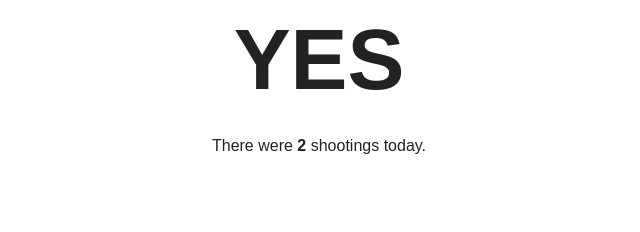
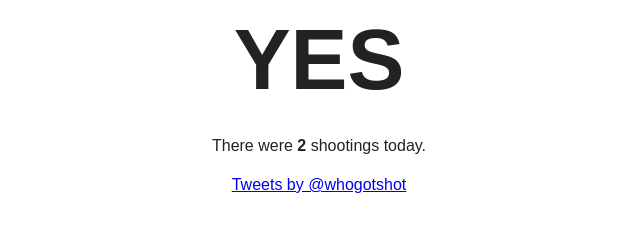
Before and after one commit to gatlin/wasthereamassshootingtoday.info, a plain HTML site: page index.html in a window 1280 px wide. Shown: the whole page, without its empty margins (321-961 px from the left). Drawn offline with nearby package versions, Linux system fonts and the light colour scheme.

Commit message:
embedded the twitter feed

```diff
--- a/css/custom.css
+++ b/css/custom.css
@@ -15,6 +15,7 @@ div.main {
     margin: 0 auto;
     position: relative;
     width: 50%;
+    text-align: center;
 }
 
 div.detail {
--- a/index.html
+++ b/index.html
@@ -26,6 +26,10 @@
         <div class="detail">
             <p>There were <strong>2</strong> shootings today.</p>
         </div>
+        <div class="main">
+                        <a class="twitter-timeline"  href="https://twitter.com/whogotshot" data-widget-id="652626099604578304">Tweets by @whogotshot</a>
+            <script>!function(d,s,id){var js,fjs=d.getElementsByTagName(s)[0],p=/^http:/.test(d.location)?'http':'https';if(!d.getElementById(id)){js=d.createElement(s);js.id=id;js.src=p+"://platform.twitter.com/widgets.js";fjs.parentNode.insertBefore(js,fjs);}}(document,"script","twitter-wjs");</script>
+        </div>
 
         <script src="https://ajax.googleapis.com/ajax/libs/jquery/1.11.3/jquery.min.js"></script>
         <script>window.jQuery || document.write('<script src="js/vendor/jquery-1.11.3.min.js"><\/script>')</script>
```
Also changed, not shown: 1 other file.
